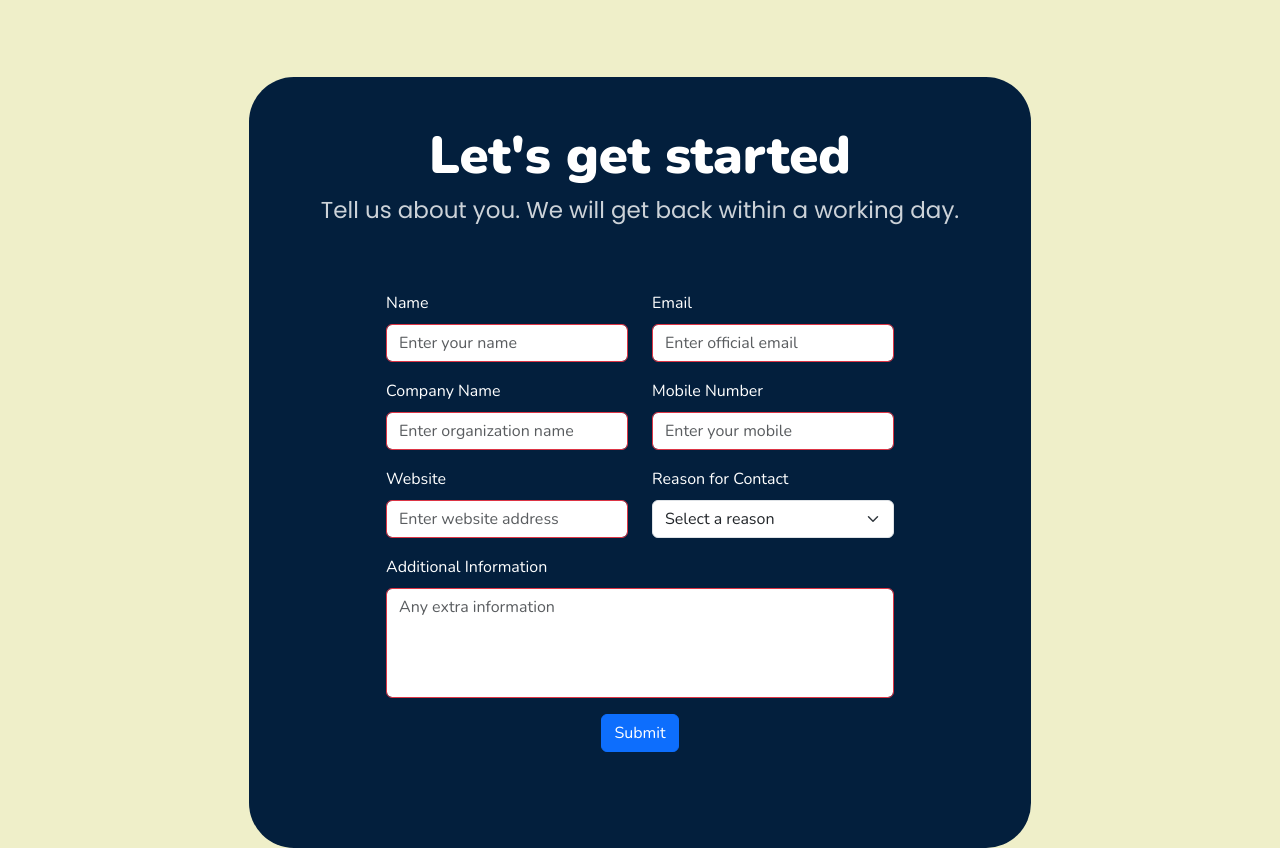
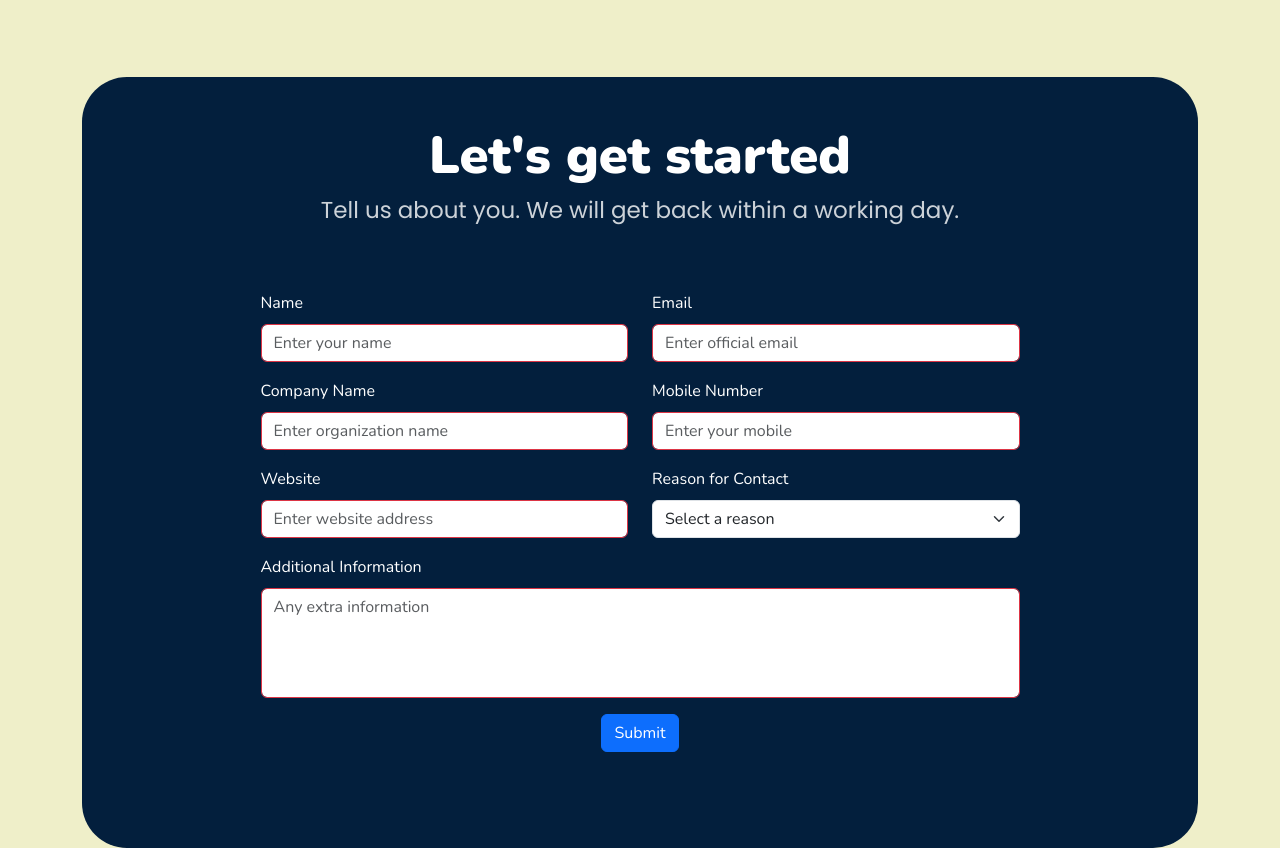
Before and after one commit to dtmtB/dtmtWS.github.io, a plain HTML site: page index.html in a window 1280 px wide. Shown: the part 5616-6464 px from the top of the page. Drawn offline with nearby package versions, Linux system fonts and the light colour scheme.

Commit message:
Update index.html

```diff
--- a/index.html
+++ b/index.html
@@ -631,7 +631,7 @@
 				</div> <!-- row -->
 			</div>
 
-			<div class="container d_form_container rectangle p-5" style="width:70%; margin-top:80px;margin-bottom:30px;">
+			<div class="container d_form_container rectangle p-5" style="margin-top:80px;margin-bottom:30px;">
 				<div class="row dtmtWhite text-center justify-content-center " style="">
 					<h1 class="big mb-2" style="font-size: 4.1vw; font-family: 'NUNITO';" >Let's get started</h1>
 					<p class="body " style="font-size:23px;">Tell us about you. We will get back within a working day.</span></p>
```
